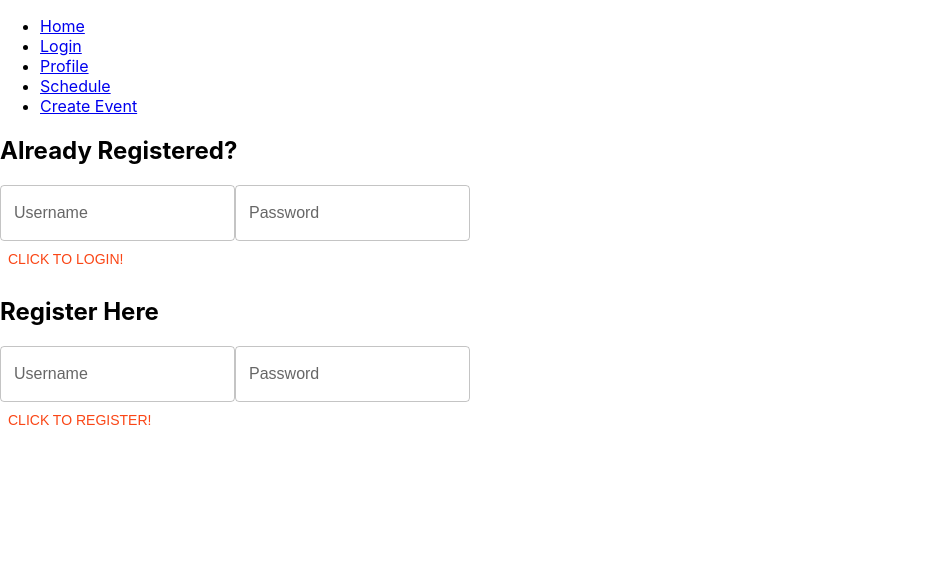
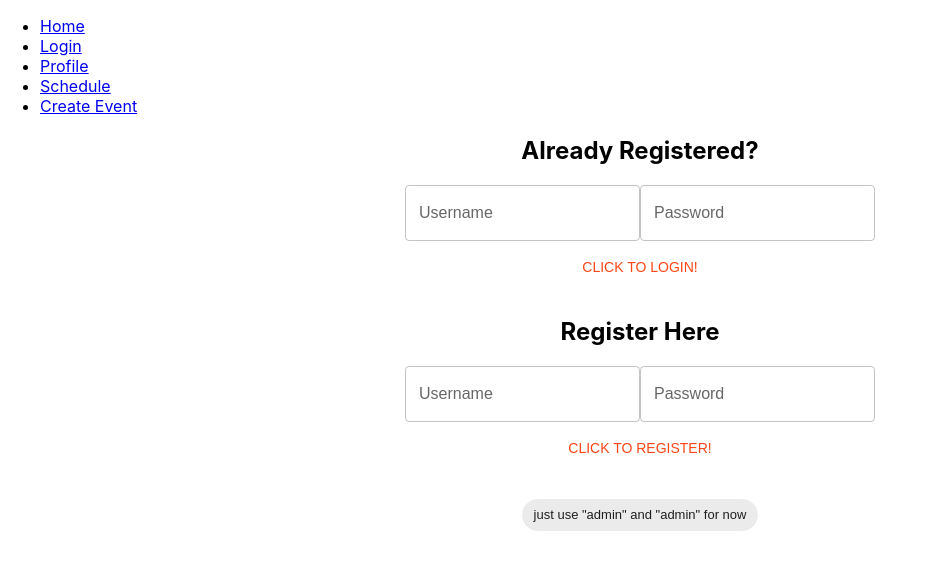
Before and after one commit to mattcattb/Gator-Scheduler, a React (Create React App) app in the folder wtm-react/: page /login in a window 1280 px wide. Shown: the top 570 px of the page, without its empty margins (0-938 px from the left). Built offline with nearby package versions, Linux system fonts and the light colour scheme.

Commit message:
finished implementation of login page skeleton, added styling

```diff
--- /dev/null
+++ b/wtm-react/src/components/Login/login.css
@@ -0,0 +1,23 @@
+.login-page{
+    margin: auto;
+    text-align: center
+}
+
+.login-group{
+    margin: auto;
+    text-align: center
+}
+
+.register-group{
+    margin: auto;
+    text-align: center
+}
+
+.all-login-groups{
+    margin-top: 2vh;
+    margin-bottom: 4vh;
+}
+
+.login-fields{
+    margin-bottom: 1vh;
+}
--- a/wtm-react/src/components/Login/loginfields.jsx
+++ b/wtm-react/src/components/Login/loginfields.jsx
@@ -1,8 +1,10 @@
 import { TextField, Box } from "@mui/material";
+
+import "./login.css"
 
 export function LoginFields({username, setUsername, password, setPassword}){
     return(
-        <Box>
+        <Box class="login-fields">
             <TextField label="Username" value={username} onChange={(e) => {setUsername(e.target.value)}}></TextField>
             <TextField label="Password" value={password} onChange={(e) => {setPassword(e.target.value)}}></TextField>
         </Box>
--- a/wtm-react/src/components/Login/logingroup.jsx
+++ b/wtm-react/src/components/Login/logingroup.jsx
@@ -1,12 +1,14 @@
 import { Box, Button } from "@mui/material";
 import {LoginFields} from "./loginfields.jsx"
 
+import "./login.css"
+
 export function LoginGroup({headerPrompt, buttonPrompt, username, setUsername, password, setPassword, button}){
     return(
-      <Box className='Login-Group'>
-        <h2>{headerPrompt}</h2>
+      <Box className="all-login-groups">
+        <h2 className="login-headertext">{headerPrompt}</h2>
         <LoginFields username={username} setUsername={setUsername} password={password} setPassword={setPassword}/>
-        <Button onClick={() => {button(username, password)}}>{buttonPrompt}</Button>
+        <Button className="login-button" onClick={() => {button(username, password)}}>{buttonPrompt}</Button>
       </Box>
     );
 }
--- a/wtm-react/src/pages/login.jsx
+++ b/wtm-react/src/pages/login.jsx
@@ -1,8 +1,9 @@
 import React from 'react';
 import { useState } from 'react';
-import {Box} from '@mui/material'
+import {Box, Chip} from '@mui/material'
 import { LoginGroup } from '../components/Login/logingroup';
 
+import "../components/Login/login.css"
 
 function doLogin(username, password){ // called when a user clicks login
   const loginData = {
@@ -28,9 +29,9 @@ function Login() {
   const [passwordRegister, setPasswordRegister] = useState('');  // State for password for login
 
   return (
-    <Box className="Login-Page">
+    <Box className="login-page">
       {/* consider moving to a component for styling */}
-      <LoginGroup
+      <LoginGroup className="login-group"
         headerPrompt={"Already Registered?"}
         buttonPrompt={"Click to Login!"}
         username={usernameLogin}
@@ -38,7 +39,7 @@ function Login() {
         password={passwordLogin}
         setPassword={setPasswordLogin}
         button={doLogin}/>
-      <LoginGroup
+      <LoginGroup className="register-group"
         headerPrompt={"Register Here"}
         buttonPrompt={"Click to Register!"}
         username={usernameRegister}
@@ -46,6 +47,12 @@ function Login() {
         password={passwordRegister}
         setPassword={setPasswordRegister}
         button={doRegister}/>
+      <Chip label='just use "admin" and "admin" for now' style={{
+        display: 'flex',
+        alignSelf: 'center',
+        width: 'fit-content',
+        margin: 'auto',
+      }}></Chip>
     </Box>
   );
 }
```
